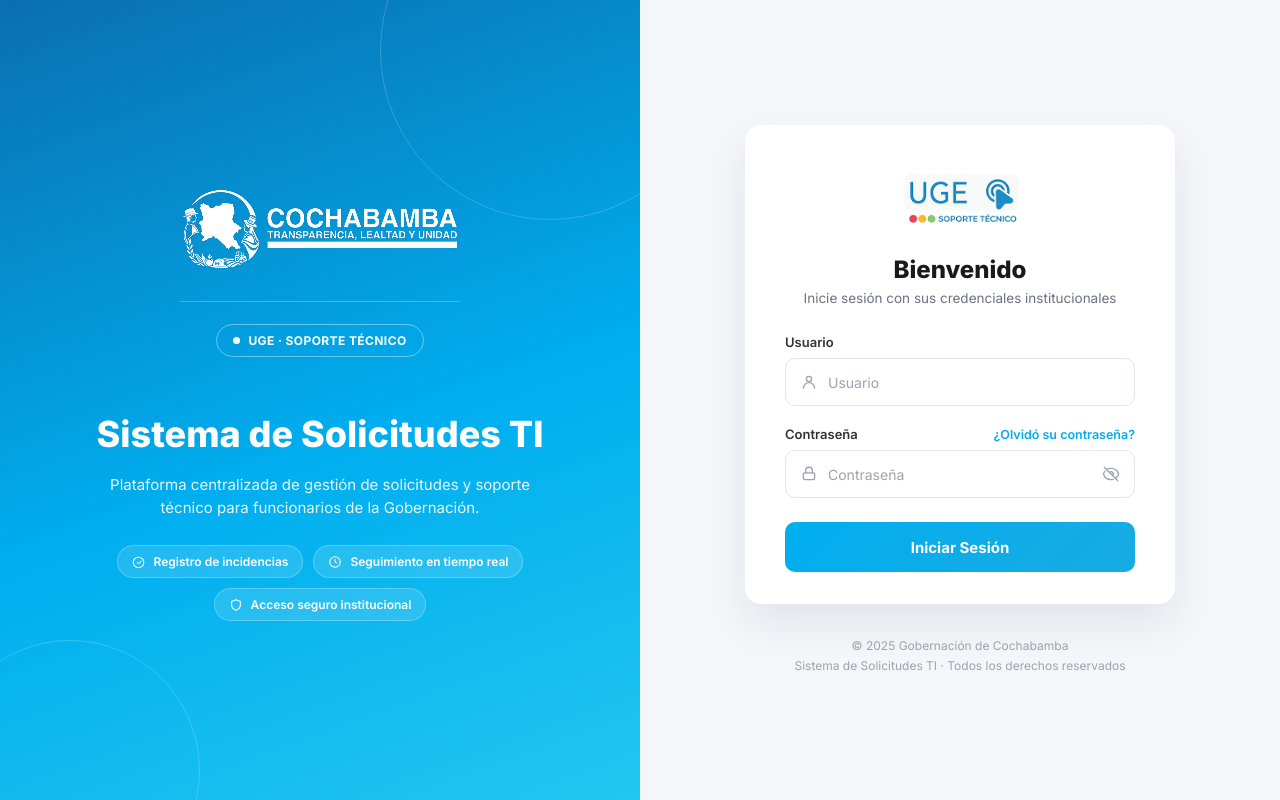
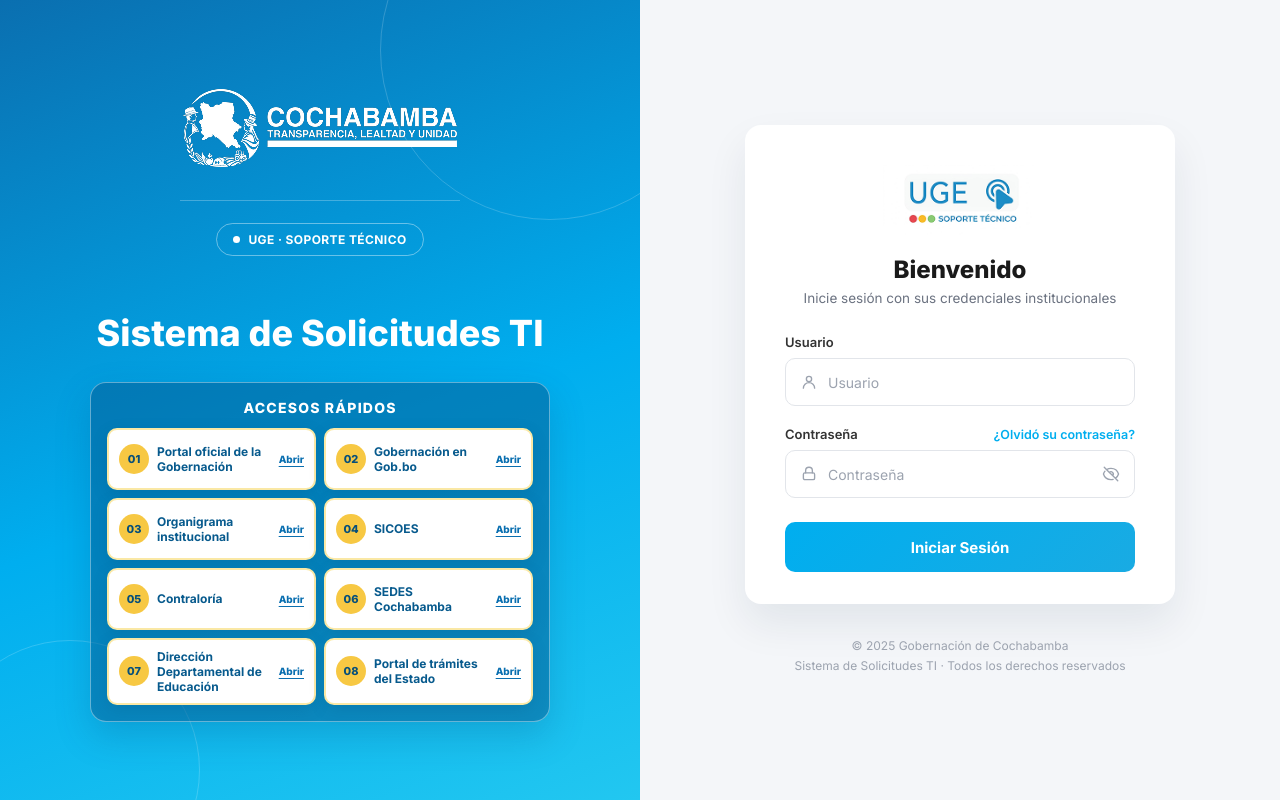
Before and after one commit to elmerCapTerceros/SIT-Frontend, a React (Vite) app: page /login in a window 1280 px wide. Built offline with nearby package versions, Linux system fonts and the light colour scheme.

Commit message:
feat: add new design

```diff
--- a/src/Components/Login/Login.css
+++ b/src/Components/Login/Login.css
@@ -175,6 +175,85 @@
   width: 14px;
   height: 14px;
   flex-shrink: 0;
+}
+
+.side-shortcuts {
+  width: 100%;
+  margin-top: 8px;
+  padding: 16px;
+  border: 1px solid rgba(255, 255, 255, 0.38);
+  border-radius: 16px;
+  background: rgba(4, 89, 145, 0.52);
+  box-shadow: 0 14px 35px rgba(0, 72, 122, 0.22);
+}
+
+.side-shortcuts-title {
+  margin: 0 0 12px;
+  color: #FFFFFF;
+  font-size: 14px;
+  font-weight: 800;
+  letter-spacing: 1.2px;
+  text-transform: uppercase;
+}
+
+.side-shortcuts-grid {
+  display: grid;
+  grid-template-columns: repeat(2, minmax(0, 1fr));
+  gap: 8px;
+}
+
+.side-shortcut {
+  min-width: 0;
+  min-height: 62px;
+  display: grid;
+  grid-template-columns: 30px minmax(0, 1fr) auto;
+  align-items: center;
+  gap: 8px;
+  padding: 9px 10px;
+  border: 2px solid #FBE9A6;
+  border-radius: 10px;
+  background: #FFFFFF;
+  color: #075A8D;
+  text-decoration: none;
+  text-align: left;
+  box-shadow: 0 5px 16px rgba(0, 65, 105, 0.16);
+  transition: background-color 0.2s ease, border-color 0.2s ease, transform 0.2s ease, box-shadow 0.2s ease;
+}
+
+.side-shortcut:hover,
+.side-shortcut:focus-visible {
+  background: #FFF8DB;
+  border-color: #FFD84D;
+  transform: translateY(-2px);
+  box-shadow: 0 8px 20px rgba(0, 65, 105, 0.28);
+  outline: none;
+}
+
+.side-shortcut-number {
+  display: inline-flex;
+  align-items: center;
+  justify-content: center;
+  width: 30px;
+  height: 30px;
+  border-radius: 50%;
+  background: #F7C843;
+  color: #064F7A;
+  font-size: 11px;
+  font-weight: 800;
+}
+
+.side-shortcut-label {
+  font-size: 12px;
+  line-height: 1.25;
+  font-weight: 700;
+}
+
+.side-shortcut-action {
+  font-size: 10px;
+  font-weight: 800;
+  color: #0A6FB0;
+  text-decoration: underline;
+  text-underline-offset: 3px;
 }
 
 /* ============ PANEL DERECHO ============ */
@@ -409,6 +488,12 @@
     justify-content: center;
     width: 100%;
   }
+  .side-shortcuts-grid {
+    grid-template-columns: 1fr;
+  }
+  .side-shortcut {
+    min-height: 52px;
+  }
 }
 
 @media (max-height: 700px) and (min-width: 901px) {
--- a/src/Components/Login/Login.jsx
+++ b/src/Components/Login/Login.jsx
@@ -49,6 +49,49 @@ const ShieldIcon = () => (
     <path strokeLinecap="round" strokeLinejoin="round" d="M12 3l7.5 3v5.25c0 4.5-3.15 8.4-7.5 9.75-4.35-1.35-7.5-5.25-7.5-9.75V6L12 3z" />
   </svg>
 );
+
+const institutionalLinks = [
+  {
+    number: '01',
+    label: 'Portal oficial de la Gobernación',
+    url: 'https://gobernaciondecochabamba.bo/',
+  },
+  {
+    number: '02',
+    label: 'Gobernación en Gob.bo',
+    url: 'https://www.gob.bo/entidades/gobierno-autonomo-departamental-de-cochabamba',
+  },
+  {
+    number: '03',
+    label: 'Organigrama institucional',
+    url: 'https://gobernaciondecochabamba.bo/storage/uploads/170657095665b834ccdf986.pdf',
+  },
+  {
+    number: '04',
+    label: 'SICOES',
+    url: 'https://www.sicoes.gob.bo/',
+  },
+  {
+    number: '05',
+    label: 'Contraloría',
+    url: 'https://www.contraloria.gob.bo/',
+  },
+  {
+    number: '06',
+    label: 'SEDES Cochabamba',
+    url: 'https://www.sedescochabamba.gob.bo/',
+  },
+  {
+    number: '07',
+    label: 'Dirección Departamental de Educación',
+    url: 'https://www.ddecochabamba.gob.bo/',
+  },
+  {
+    number: '08',
+    label: 'Portal de trámites del Estado',
+    url: 'https://www.gob.bo/',
+  },
+];
 
 const Login = () => {
   const navigate = useNavigate();
@@ -142,23 +185,23 @@ const Login = () => {
 
           <div className="side-middle">
             <h1 className="side-title">Sistema de Solicitudes TI</h1>
-            <p className="side-subtitle">
-              Plataforma centralizada de gestión de solicitudes y soporte técnico para
-              funcionarios de la Gobernación.
-            </p>
 
-            <div className="side-badges">
-              <div className="side-badge">
-                <CheckBadgeIcon />
-                Registro de incidencias
-              </div>
-              <div className="side-badge">
-                <ClockIcon />
-                Seguimiento en tiempo real
-              </div>
-              <div className="side-badge">
-                <ShieldIcon />
-                Acceso seguro institucional
+            <div className="side-shortcuts" aria-label="Accesos rápidos institucionales">
+              <p className="side-shortcuts-title">Accesos rápidos</p>
+              <div className="side-shortcuts-grid">
+                {institutionalLinks.map((link) => (
+                  <a
+                    key={link.number}
+                    href={link.url}
+                    target="_blank"
+                    rel="noopener noreferrer"
+                    className="side-shortcut"
+                  >
+                    <span className="side-shortcut-number">{link.number}</span>
+                    <span className="side-shortcut-label">{link.label}</span>
+                    <span className="side-shortcut-action">Abrir</span>
+                  </a>
+                ))}
               </div>
             </div>
           </div>
```
